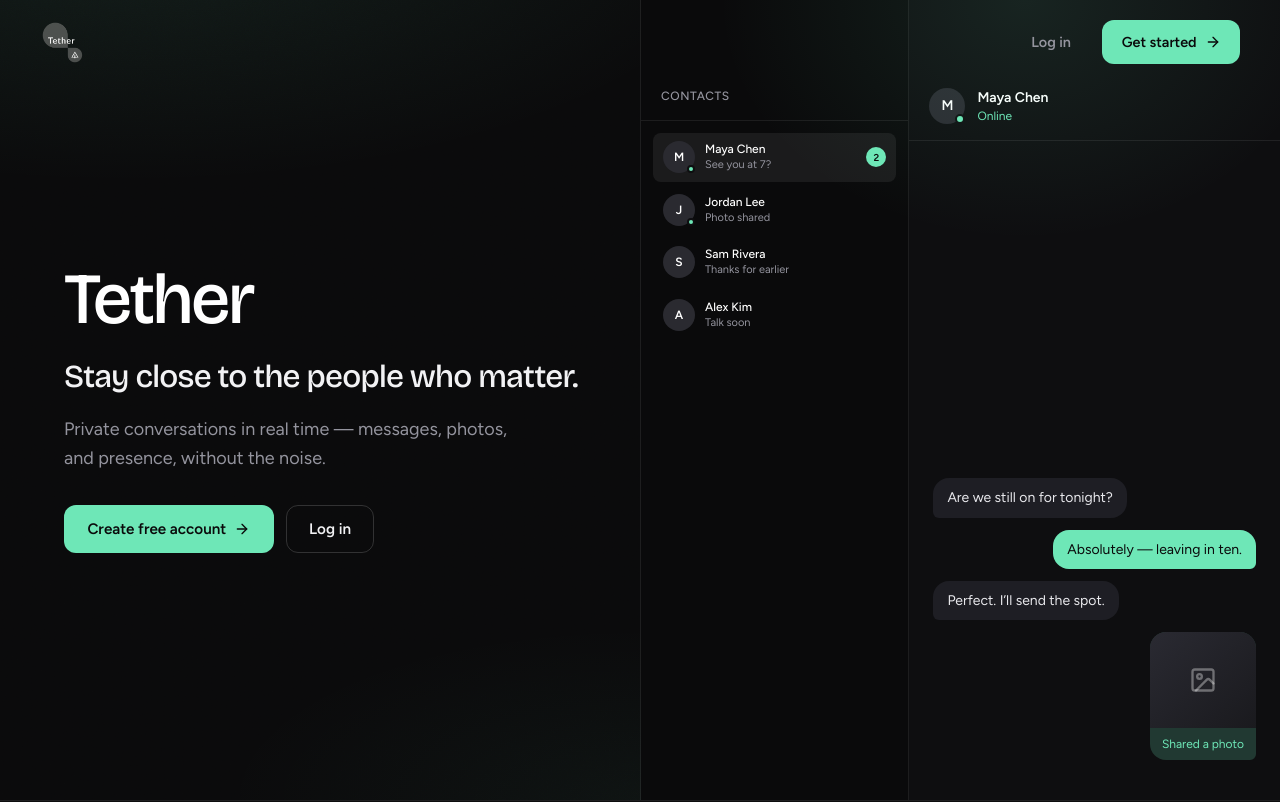
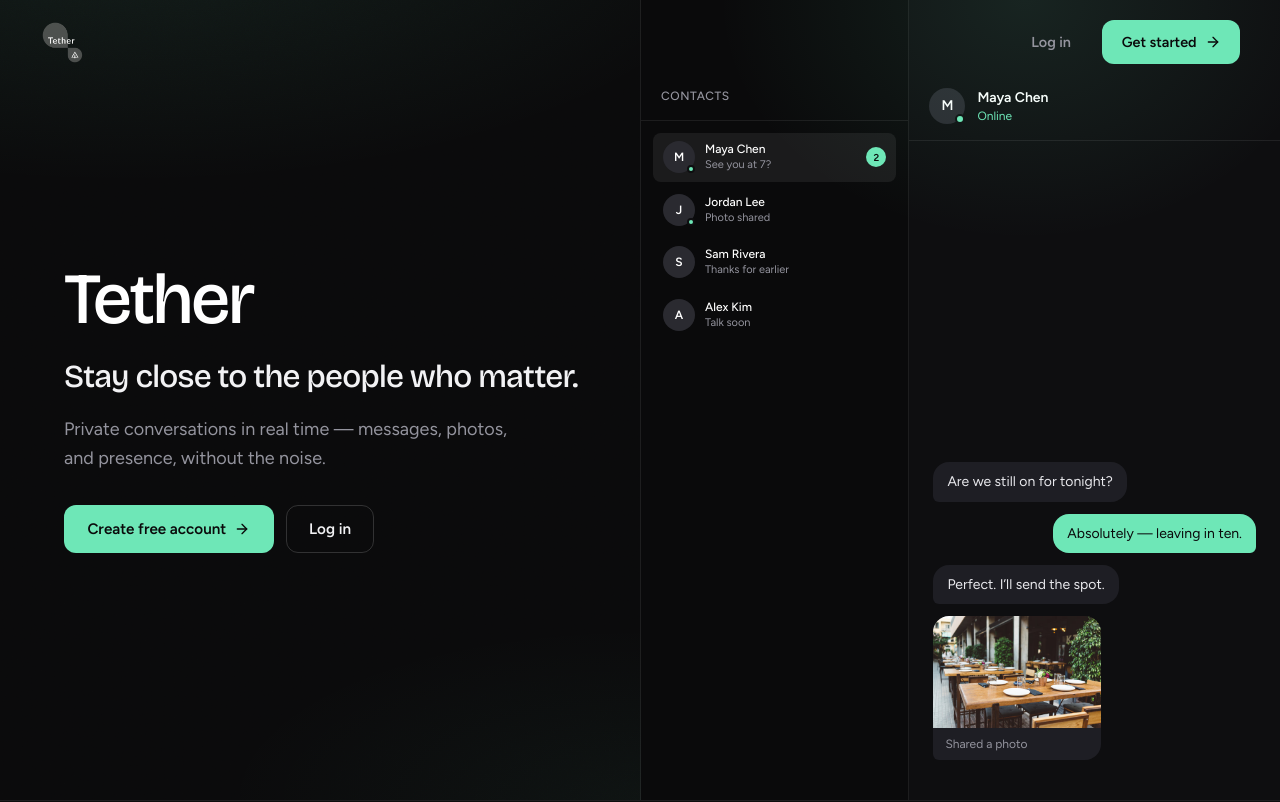
Before and after one commit to BUSHAAN/Tether, a React (Vite) app in the folder frontend/: page / in a window 1280 px wide. Shown: the top 802 px of the page. Built offline with nearby package versions, Linux system fonts and the light colour scheme; no server answers.

Commit message:
feat: add new image asset and update Bubble component to display it on the landing page

```diff
--- a/frontend/src/pages/LandingPage.tsx
+++ b/frontend/src/pages/LandingPage.tsx
@@ -331,7 +331,7 @@ function HeroChatVisual() {
             <Bubble side="them" delay={0.75}>
               Perfect. I’ll send the spot.
             </Bubble>
-            <Bubble side="me" delay={0.95} image>
+            <Bubble side="them" delay={0.95} image>
               Shared a photo
             </Bubble>
           </div>
@@ -410,9 +410,13 @@ function Bubble({
             isMe ? "rounded-br-md bg-[var(--lp-accent)]/20" : "rounded-bl-md bg-[#1e1e24]"
           }`}
         >
-          <div className="flex h-24 items-center justify-center bg-gradient-to-br from-[#2a2a32] to-[#1a1a1e]">
-            <ImageIcon className="size-7 text-white/35" aria-hidden="true" />
-          </div>
+          <img
+            src="/spot.jpg"
+            alt=""
+            className="h-28 w-full object-cover"
+            width={280}
+            height={112}
+          />
           <p
             className={`px-3 py-2 text-xs ${
               isMe ? "text-[var(--lp-accent)]" : "text-[var(--lp-muted)]"
```
Also changed, not shown: frontend/public/spot.jpg (added).
